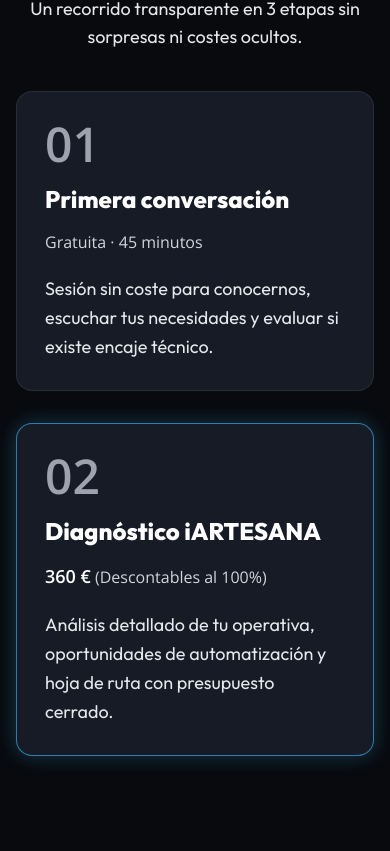
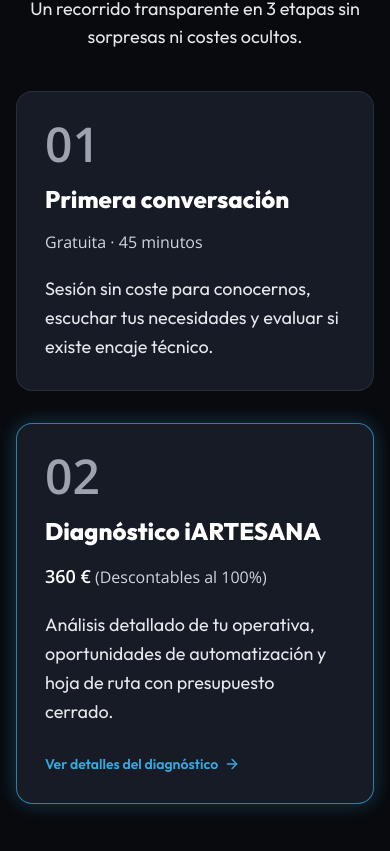
Before and after one commit to gerard-iartesana/iartesana-website, a Next.js app: page / in a window 390 px wide. Shown: the part 4154-5005 px from the top of the page. Built offline with nearby package versions, Linux system fonts and the light colour scheme.

Commit message:
fix: update price to 360 € across llms.txt, llms-full.txt and fix footer Diagnostico link to /diagnostico

```diff
--- a/src/app/diagnostico/page.tsx
+++ b/src/app/diagnostico/page.tsx
@@ -4,7 +4,7 @@
 import { FileText, CheckCircle2, ArrowRight, Sparkles } from 'lucide-react';
 
 export const metadata: Metadata = {
-  title: 'Diagnóstico iARTESANA (350 €) · Punto de Entrada',
+  title: 'Diagnóstico iARTESANA (360 €) · Punto de Entrada',
   description:
     'Análisis exhaustivo de procesos, evaluación de madurez de datos, matriz de oportunidades y hoja de ruta personalizada para implantar Inteligencia Artificial.',
   alternates: {
--- a/src/components/Footer.tsx
+++ b/src/components/Footer.tsx
@@ -41,7 +41,7 @@
               <li><Link href="#metodo" className="text-gray-300 hover:text-white transition-colors">Método iARTESANA</Link></li>
               <li><Link href="#capas" className="text-gray-300 hover:text-white transition-colors">Las 4 capas</Link></li>
               <li><Link href="#equipo" className="text-gray-300 hover:text-white transition-colors">Equipo humano</Link></li>
-              <li><Link href="#pasos" className="text-gray-300 hover:text-white transition-colors">Diagnóstico 360 €</Link></li>
+              <li><Link href="/diagnostico" className="text-gray-300 hover:text-white transition-colors">Diagnóstico 360 €</Link></li>
             </ul>
           </div>
 
--- a/src/components/ProcessStepsSection.tsx
+++ b/src/components/ProcessStepsSection.tsx
@@ -48,6 +48,7 @@
         </>
       ),
       text: 'Análisis detallado de tu operativa, oportunidades de automatización y hoja de ruta con presupuesto cerrado.',
+      href: '/diagnostico',
       border: 'border-[#38A8E0]/70 shadow-[0_0_20px_rgba(56,168,224,0.3)]',
       triggerAt: 0.4,
     },
@@ -83,18 +84,31 @@
           return (
             <div
               key={idx}
-              className={`space-y-4 p-7 sm:p-8 rounded-2xl bg-surface-card border ${step.border} transition-all duration-700 ease-out transform ${
+              className={`space-y-4 p-7 sm:p-8 rounded-2xl bg-surface-card border ${step.border} transition-all duration-700 ease-out transform flex flex-col justify-between ${
                 isCardVisible
                   ? 'opacity-100 translate-x-0'
                   : 'opacity-0 -translate-x-16'
               }`}
             >
+              <div className="space-y-4">
                 <span className="text-5xl sm:text-6xl font-extrabold text-gray-400 font-['Open_Sans',sans-serif] block">{step.num}</span>
                 <h3 className="text-2xl sm:text-3xl font-extrabold text-white leading-tight">{step.title}</h3>
                 <p className="text-base sm:text-lg font-medium text-gray-300 font-['Open_Sans',sans-serif]">{step.subtitle}</p>
                 <p className="text-lg sm:text-xl text-gray-200 leading-relaxed font-normal pt-1">
                   {step.text}
                 </p>
+              </div>
+              {step.href && (
+                <div className="pt-2">
+                  <Link
+                    href={step.href}
+                    className="inline-flex items-center gap-1.5 text-sm font-semibold text-[#38A8E0] hover:text-[#009DF8] hover:underline"
+                  >
+                    <span>Ver detalles del diagnóstico</span>
+                    <ArrowRight className="w-4 h-4" />
+                  </Link>
+                </div>
+              )}
             </div>
           );
         })}
```
Also changed, not shown: public/llms-full.txt, public/llms.txt. Lines whose indentation alone changed are shown as unchanged.
